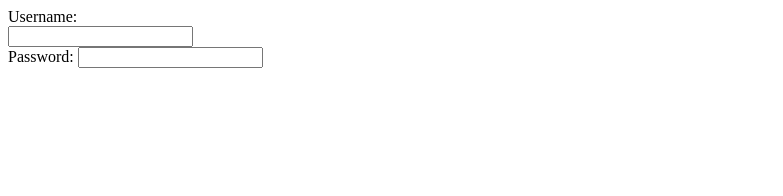
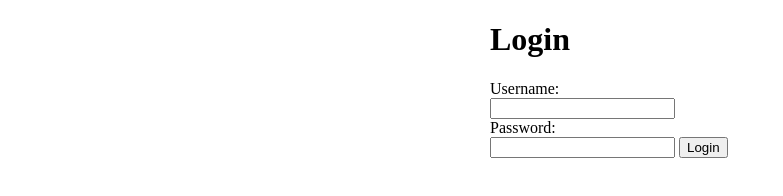
Before and after one commit to iamneo-production/feeccdccafaeaafc305677683bfdbccbfebeddone, a website: page public/index.html in a window 1280 px wide. Shown: the whole page, without its empty margins (0-783 px from the left). Drawn offline with Linux system fonts and the light colour scheme.

Commit message:
Backup Commit

```diff
--- a/public/index.html
+++ b/public/index.html
@@ -4,15 +4,18 @@
   <meta charset="UTF-8">
   <meta http-equiv="X-UA-Compatible" content="IE=edge">
   <meta name="viewport" content="width=device-width, initial-scale=1.0">
+  <link rel="stylesheet" href="style.css">
   <title>Validation</title>
 </head>
 <body>
     <div class="container">
+      <h1>Login</h1>
       <form action="">
         <label for="uname">Username:</label><br>
         <input type="text" id="uname"><br>
-        <label for="pw">Password:</label>
-        <input type="text">
+        <label for="pw">Password:</label><br>
+        <input type="password" id="pw">
+        <button class="button" type="submit">Login</button>
       </form>
     </div>
 </body>
--- a/public/style.css
+++ b/public/style.css
@@ -0,0 +1,7 @@
+.container{
+    width: 300px;
+    /* margin-top: 20px;
+    margin-bottom: 20px; */
+    margin: 20px auto;
+    align-items: center;
+}
```
